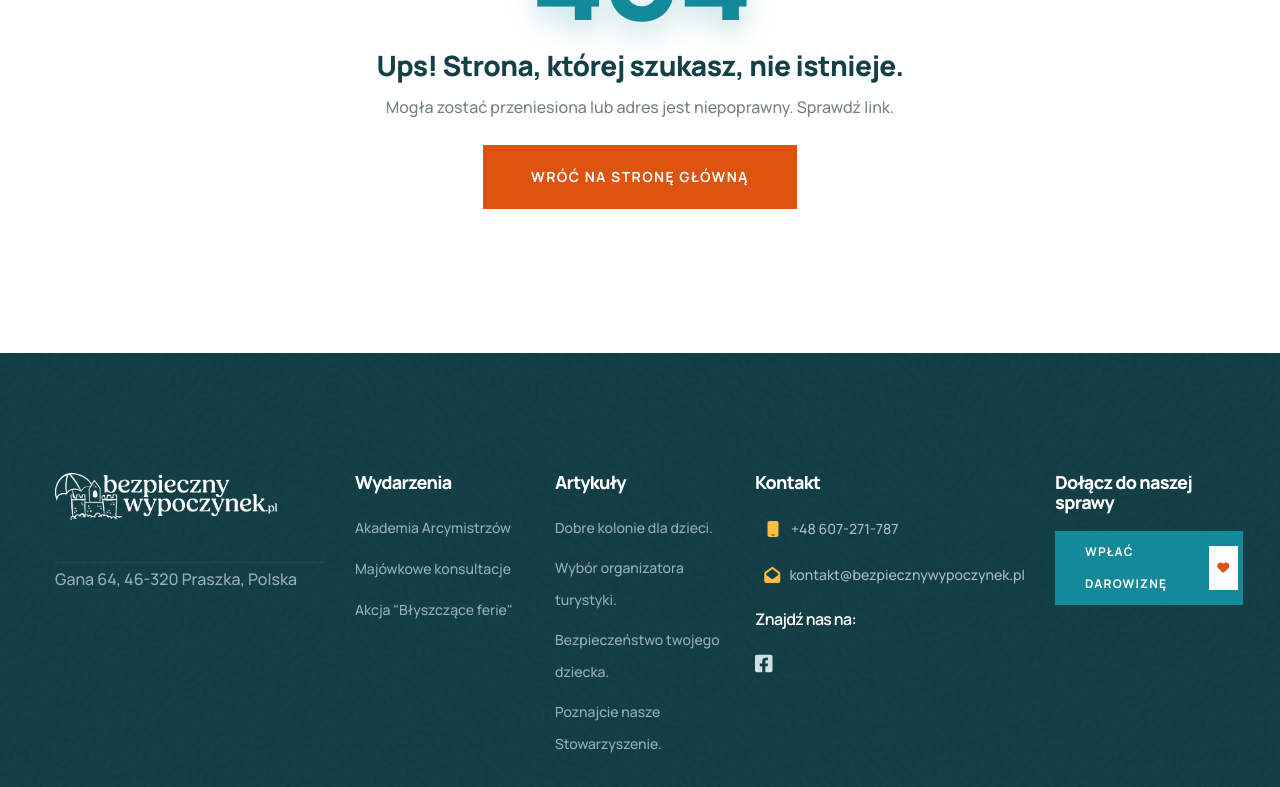
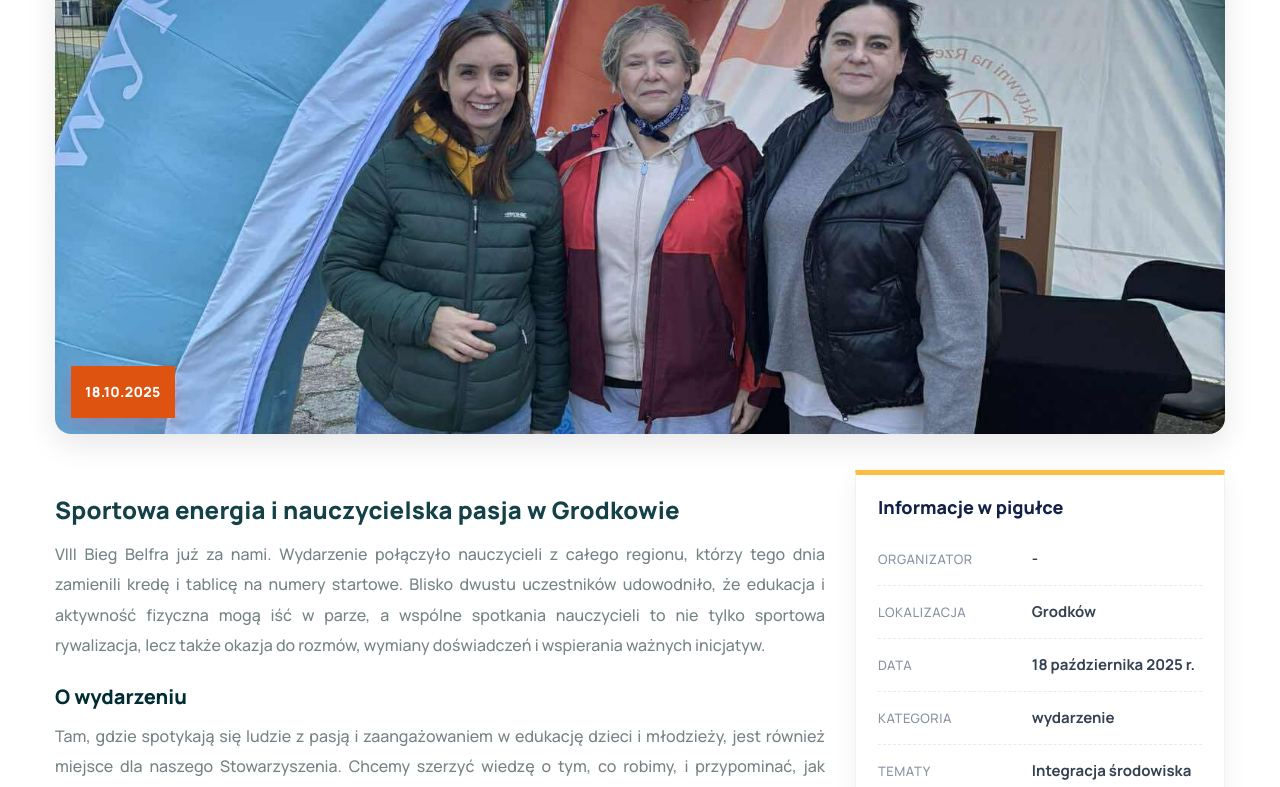
Before and after one commit to AramilFeraxa/bw, a Next.js app: page /wydarzenia/bieg-belfra in a window 1280 px wide. Before the commit this address had no page. Shown: the part 300-1087 px from the top of the page. Built offline with nearby package versions, Linux system fonts and the light colour scheme.

Commit message:
bieg belfra

```diff
--- /dev/null
+++ b/src/data/events/bieg-belfra.js
@@ -0,0 +1,59 @@
+const konferencjaOpole2025 = {
+    seoTitle: "Sportowa energia i nauczycielska pasja w Grodkowie",
+    seoDescription:
+        "Wydarzenie łączące sportowe zmagania biegowe z inspirującą konferencją dla nauczycieli woj. opolskiego — Grodków 2025 r.",
+    title: "Sportowa energia i nauczycielska pasja w Grodkowie",
+    dateBadge: "18.10.2025",
+    date: "18.10.2025",
+    endDate: "",
+    location: "Grodków",
+    category: "wydarzenie",
+    heroImage:
+        "/assets/images/events/bieg belfra 6.jpg",
+
+    images: [],
+
+    intro: [
+        "VIII Bieg Belfra już za nami. Wydarzenie połączyło nauczycieli z całego regionu, którzy tego dnia zamienili kredę i tablicę na numery startowe. Blisko dwustu uczestników udowodniło, że edukacja i aktywność fizyczna mogą iść w parze, a wspólne spotkania nauczycieli to nie tylko sportowa rywalizacja, lecz także okazja do rozmów, wymiany doświadczeń i wspierania ważnych inicjatyw.",
+    ],
+
+    sections: [
+        {
+            heading: "O wydarzeniu",
+            paragraphs: [
+                "Tam, gdzie spotykają się ludzie z pasją i zaangażowaniem w edukację dzieci i młodzieży, jest również miejsce dla naszego Stowarzyszenia. Chcemy szerzyć wiedzę o tym, co robimy, i przypominać, jak ważne jest dbanie o bezpieczeństwo podczas wyjazdów dzieci i młodzieży. Udział w takich wydarzeniach pozwala nam opowiadać o działaniach związanych z Bezpiecznym Wypoczynkiem i zachęcać nauczycieli do wspólnego działania na rzecz odpowiedzialnej opieki nad młodymi uczestnikami kolonii, obozów i wycieczek.",
+            ],
+        },
+        {
+            heading: "",
+            paragraphs: [
+                "Podczas biegu mieliśmy również okazję zaprosić nauczycieli z województwa opolskiego do udziału w konferencji „Bezpieczny Wypoczynek”, organizowanej w ramach projektu „Świadomi Nauczyciele Mocą Opolszczyzny”. Spotkanie to będzie przestrzenią do rozmowy o bezpieczeństwie, współpracy i dobrych praktykach w pracy wychowawczej oraz opiekuńczej",
+            ],
+        },
+        {
+            heading: "",
+            paragraphs: [
+                "Cieszymy się, że mogliśmy porozmawiać z tyloma nauczycielami o ich pasji, doświadczeniu i podejściu do edukacji. Krótka rozmowa z Panią Joanną Raźniewską, Opolską Kurator Oświaty, oraz Panią Ewą Chalecką, Dolnośląską Kurator Oświaty, była dla nas inspiracją do dalszej pracy i potwierdzeniem, jak ważna jest współpraca osób zaangażowanych w rozwój młodego pokolenia.",
+            ],
+        },
+        {
+            heading: "Prelegenci",
+            paragraphs: [
+                "Dziękujemy organizatorom VIII Biegu Belfra za stworzenie wyjątkowej atmosfery, pełnej sportowej energii i pozytywnej motywacji. Takie wydarzenia pokazują, że środowisko nauczycielskie potrafi łączyć siły i działać wspólnie – zarówno w szkole, jak i poza nią.",
+            ],
+        },
+    ],
+
+    sidebar: {
+        organizer: "-",
+        dateLabel: "18 października 2025 r.",
+        topics: [
+            "Integracja środowiska nauczycielskiego",
+            "Promocja aktywności fizycznej wśród nauczycieli",
+            "Wymiana doświadczeń i dobrych praktyk w edukacji"
+        ],
+        audience: "Nauczyciele i kadra wychowawcza woj. opolskiego",
+    },
+};
+
+export default konferencjaOpole2025;
--- /dev/null
+++ b/src/pages/wydarzenia/bieg-belfra.js
@@ -0,0 +1,11 @@
+import EventDetails from "@/components/EventsPage/EventDetails";
+import Layout from "@/components/Layout/Layout";
+import data from "@/data/events/bieg-belfra";
+
+export default function BiegBelfraPage() {
+    return (
+        <Layout title={data.title}>
+            <EventDetails event={data} />
+        </Layout>
+    )
+}
```
Also changed, not shown: src/data/events.js (+9 -0 lines), src/pages/wydarzenia.js (+0 -19 lines), public/assets/images/events/bieg belfra 6.jpg (added).
